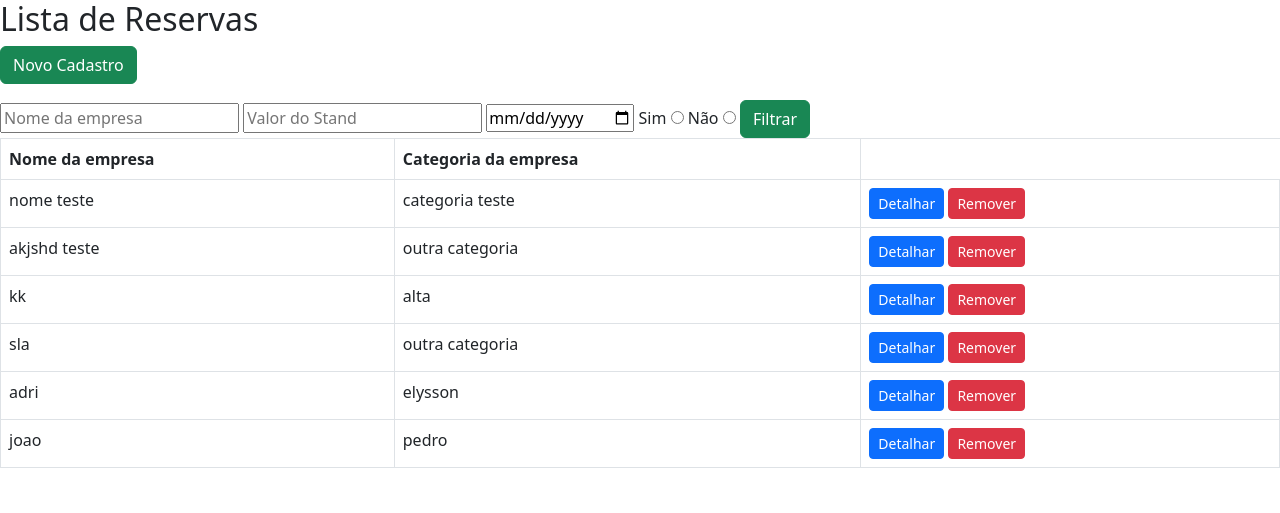
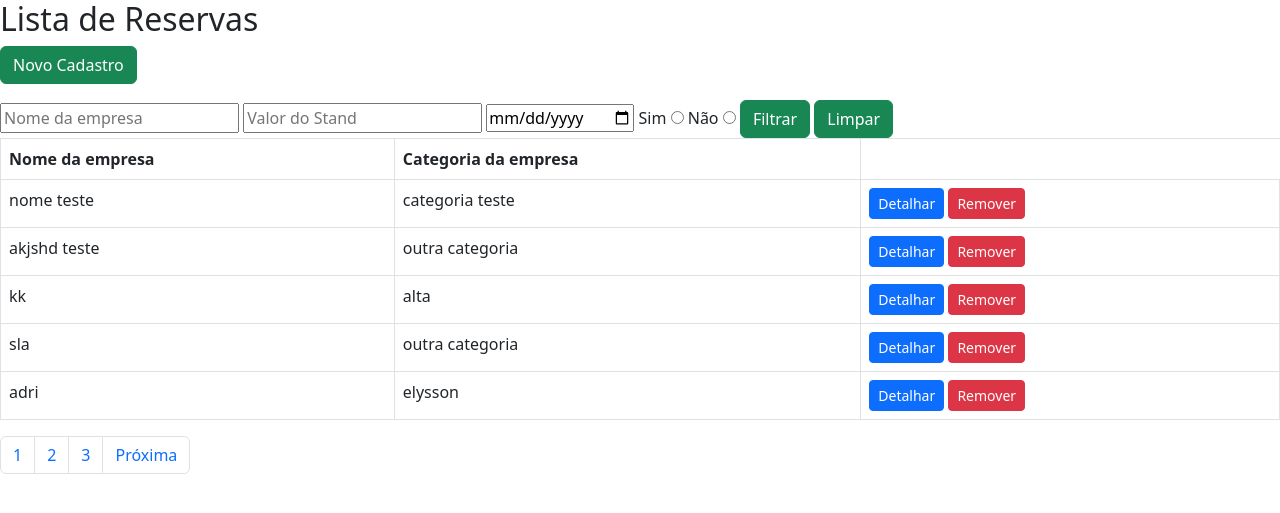
Before and after one commit to everton-l/atividade-finecap, a Django app: page / in a window 1280 px wide. Shown: the top 513 px of the page. Run offline with Django 4.2, Linux system fonts and the light colour scheme; data comes from the database, SQL or seed files in the repository; both versions use the stored data as it was after the commit.

Commit message:
atividade4

```diff
--- a/core/Templates/detalhe.html
+++ b/core/Templates/detalhe.html
@@ -11,5 +11,6 @@
     <h3>quitado: {{ reserva.quitado }}</h3>
     <h3>data: {{ reserva.data }}</h3>
     <h3>stand: {{ reserva.stand }}</h3>
+    <h3>valor: {{ reserva.stand.valor }}</h3>
 
 {% endblock %}
--- a/core/Templates/index.html
+++ b/core/Templates/index.html
@@ -16,6 +16,7 @@
     <input type="radio" name="quitado" value="False" id="quitado_nao">
 
     <button type="submit" class="btn btn-success">Filtrar</button>
+    <a href="{% url 'index' %}" class="btn btn-success">Limpar</a>
   </form>
 
   <table class="table table-bordered">
@@ -39,4 +40,20 @@
 
     </tbody>
   </table>
+
+{% if reservas.has_previous or reservas.has_next %}
+    <nav aria-label="Page navigation example">
+      <ul class="pagination">
+        {% if reservas.has_previous %}
+        <li class="page-item"><a class="page-link" href="?page={{ reservas.previous_page_number }}">Anterior</a></li>
+        {% endif %}
+        <li class="page-item"><a class="page-link" href="?page=1">1</a></li>
+        <li class="page-item"><a class="page-link" href="?page=2">2</a></li>
+        <li class="page-item"><a class="page-link" href="?page=3">3</a></li>
+        {% if reservas.has_next %}
+        <li class="page-item"><a class="page-link" href="?page={{ reservas.next_page_number }}">Próxima</a></li>
+        {% endif %}
+      </ul>
+    </nav>
+{% endif %}
 {% endblock %}
--- a/core/models.py
+++ b/core/models.py
@@ -17,7 +17,7 @@ class Reserva(models.Model):
     nome_empresa = models.CharField(max_length=100)
     categoria_empresa = models.CharField(max_length=100)
     quitado = models.BooleanField(blank=True)
-    stand = models.OneToOneField(Stand, on_delete=models.CASCADE)
+    stand = models.ForeignKey(Stand, on_delete=models.CASCADE)
     data = models.DateField(default=timezone.now)
 
     def __str__(self) -> str:
--- a/core/views.py
+++ b/core/views.py
@@ -2,6 +2,7 @@ from multiprocessing import context
 from django.shortcuts import render, redirect, get_object_or_404
 from .forms import ReservaForm, Reserva
 from .forms import FiltroReservaForm
+from django.core.paginator import Paginator, EmptyPage, PageNotAnInteger
 # Create your views here.
 
 
@@ -22,8 +23,18 @@ def index(request):
     if data:
         reserva = reserva.filter(data=data)
 
+    paginator = Paginator(reserva, 5)
+    page = request.GET.get('page')
+
+    try:
+        reservas = paginator.page(page)
+    except PageNotAnInteger:
+        reservas = paginator.page(1)
+    except EmptyPage:
+        reservas = paginator.page(paginator.num_pages)
+
     context = {
-        'reservas': reserva,
+        'reservas': reservas,
         'nome_empresa': nome_empresa,
         'quitado': quitado,
         'valor_stand': valor_stand,
```
Also changed, not shown: core/Templates/form.html (+1 -6 lines), core/migrations/0007_alter_reserva_stand.py (added), db.sqlite3.
